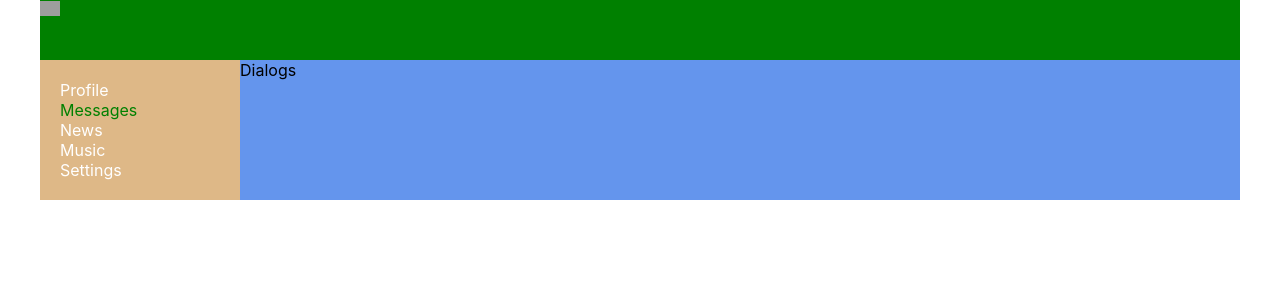
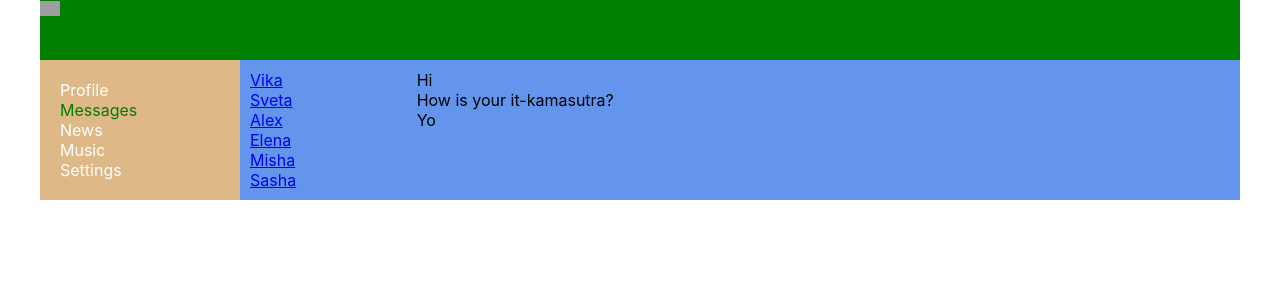
Before and after one commit to danillnovikov/react-samurai, a React (Create React App) app: page /dialogs in a window 1280 px wide. Shown: the top 300 px of the page. Built offline with nearby package versions, Linux system fonts and the light colour scheme; grey boxes are pictures that could not be loaded.

Commit message:
add message

```diff
--- a/src/components/Dialogs/Dialogs.jsx
+++ b/src/components/Dialogs/Dialogs.jsx
@@ -1,8 +1,37 @@
 import React from 'react';
 import s from './Dialogs.module.css';
+import { NavLink } from 'react-router-dom';
 
 const Dialogs = (props) => {
-  return <div>Dialogs</div>;
+  return (
+    <div className={s.dialogs}>
+      <div className={s.dialogsItems}>
+        <div className={s.dialog + ' ' + s.active}>
+          <NavLink to="/dialogs/1">Vika</NavLink>
+        </div>
+        <div className={s.dialog}>
+          <NavLink to="/dialogs/2">Sveta</NavLink>
+        </div>
+        <div className={s.dialog}>
+          <NavLink to="/dialogs/3">Alex</NavLink>
+        </div>
+        <div className={s.dialog}>
+          <NavLink to="/dialogs/4">Elena</NavLink>
+        </div>
+        <div className={s.dialog}>
+          <NavLink to="/dialogs/5">Misha</NavLink>
+        </div>
+        <div className={s.dialog}>
+          <NavLink to="/dialogs/6">Sasha</NavLink>
+        </div>
+      </div>
+      <div className={s.messages}>
+        <div className={s.dialog}>Hi</div>
+        <div className={s.dialog}>How is your it-kamasutra?</div>
+        <div className={s.dialog}>Yo</div>
+      </div>
+    </div>
+  );
 };
 
 export default Dialogs;
--- a/src/components/Dialogs/Dialogs.module.css
+++ b/src/components/Dialogs/Dialogs.module.css
@@ -0,0 +1,18 @@
+.dialogs {
+    display: grid;
+    grid-template-columns: 2fr 10fr;
+}
+
+.dialogsItems {
+    padding: 10px;
+}
+
+.dialogsItems .active {
+    color: gold;
+}
+
+.messages {
+    padding: 10px;
+}
+
+/* .messages .message {} */
```
